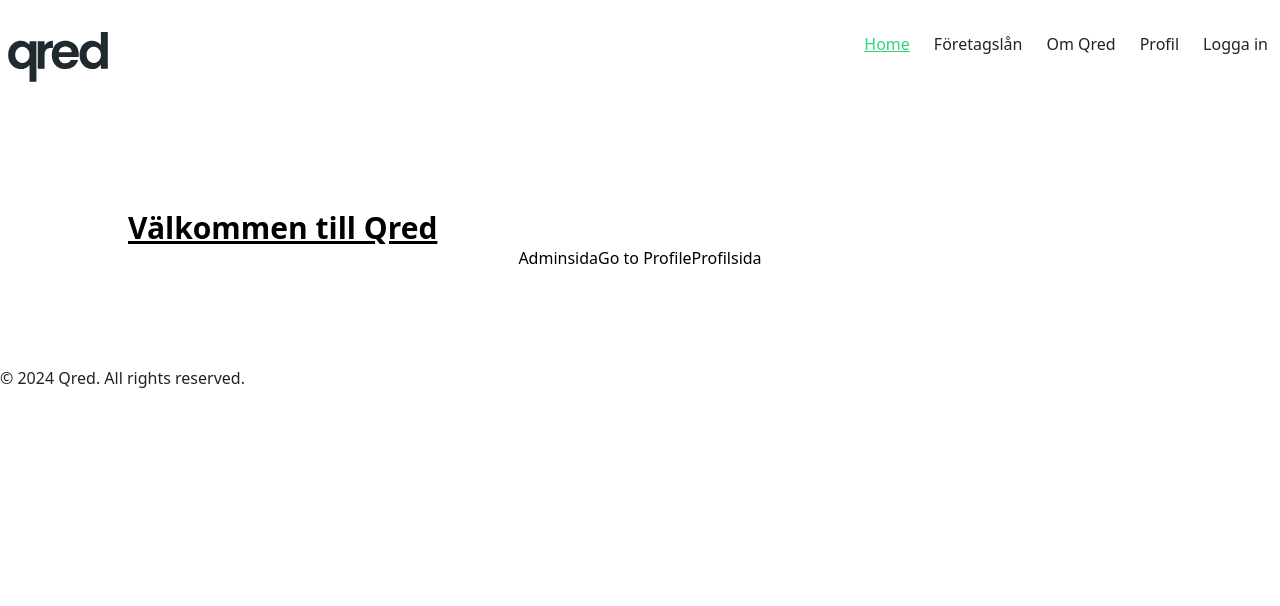
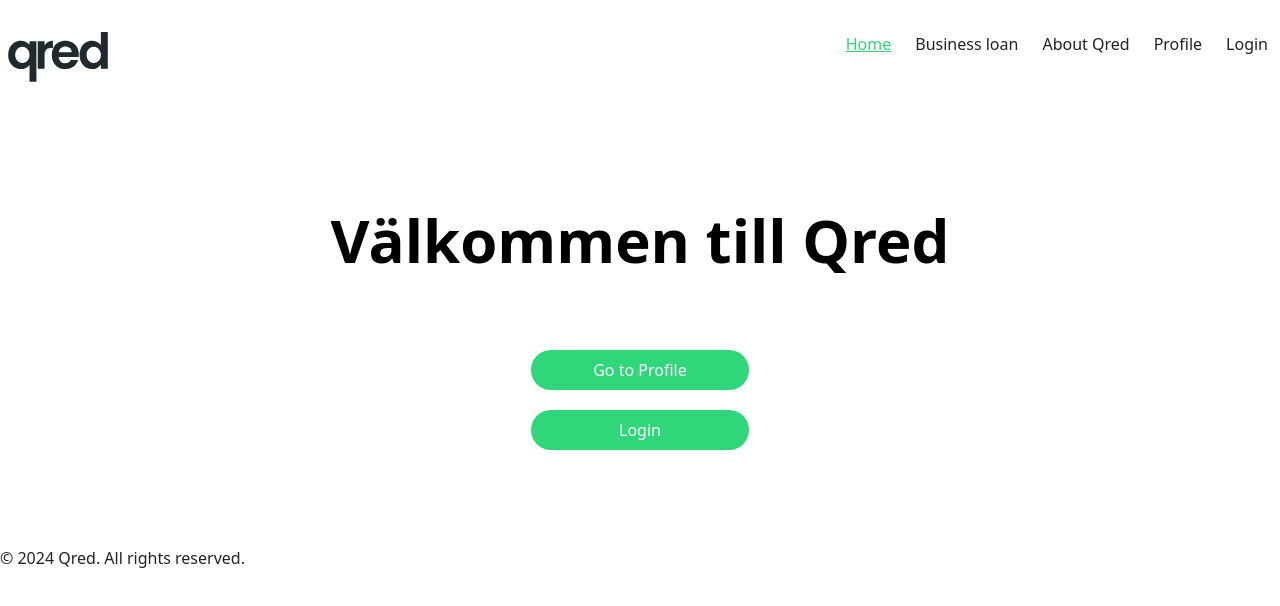
Before and after one commit to MikaelaJ/qred-next-rtk, a Next.js app: page / in a window 1280 px wide. Shown: the top 606 px of the page. Built offline with nearby package versions, Linux system fonts and the light colour scheme.

Commit message:
feat: Add tailwind varibles and fix Userlist view

```diff
--- a/app/admin/page.tsx
+++ b/app/admin/page.tsx
@@ -2,12 +2,9 @@ import { UserList } from "../components/admin/UserList";
 
 export default function VerifyPage() {
   return (
-    <>
-      <h1>Admin page</h1>
-      <p>
-        Admin - Userlist
-      </p>
+    <section className="flex-col max-w-4xl container justify-center">
+     <h3 className="flex text-4xl font-poppins font-bold justify-center">Lista på användare:</h3>
       <UserList/>
-    </>
+    </section>
   );
 }
--- a/app/components/Header.tsx
+++ b/app/components/Header.tsx
@@ -11,20 +11,20 @@ const navLinks = [
     url: "/",
   },
   {
-    title: "Företagslån",
-    url: "https://www.qred.se/foretagslan",
+    title: "Business loan",
+    url: "https://en.qred.se/businessloan",
   },
   {
-    title: "Om Qred",
+    title: "About Qred",
     url: "https://www.qred.se/om-oss",
   },
   {
-    title: "Profil",
+    title: "Profile",
     url: "/profile",
   },
   {
-    title: "Logga in",
-    url: "/login",
+    title: "Login",
+    url: "/admin",
   },
 ];
 
--- a/app/components/admin/UserList.tsx
+++ b/app/components/admin/UserList.tsx
@@ -28,15 +28,15 @@ export const UserList = () => {
 
   if (isSuccess && data) {
     return (
-      <div className="">
-        <h3>Lista på användare:</h3>
+      <div className="flex justify-center">
+        {
+          <div className="flex-col py-12 w-1/2 ">
+            {data.map((user: UsersApiResponse, index:number) => (
+              <div className={`${index & 1 ? "bg-black-qred-lighter" : "bg-white"} py-2 px-2`} key={index}>
+              <h1 className="text-secondary-qred text-2xl font-bold">{user.name}</h1>
+              <p className="text-sm"><span className="font-bold">User name: </span>{user.username}</p>
+              <p className="text-sm"><span className="font-bold">Email: </span> {user.email}</p>
 
-        {
-          <div>
-            {data.map((user: UsersApiResponse, index:number) => (
-              <div key={index}>
-              <h2>{user.name}</h2>
-              <h4>{user.username}</h4>
               </div>
             ))}
           </div>
--- a/app/page.tsx
+++ b/app/page.tsx
@@ -1,20 +1,20 @@
 import type { Metadata } from "next";
 import Link from "next/link";
 
-/* import Profile from "../components/Profile"; */
-
 export default function Home() {
   return (
-    <main className="flex flex-col items-center justify-between p-24">
-      <div className="flex container max-w-5xl items-center justify-between lg:flex">
-        <h1 className="text-3xl font-bold underline">Välkommen till Qred</h1>
+    <main className="flex flex-col items-center justify-center p-24 w-full">
+      <div className="flex ">
+        <h1 className="text-6xl font-bold mb-20">Välkommen till Qred</h1>
       </div>
-      <div>
-        <a href="/admin">Adminsida</a>
-        <Link href="/profile">Go to Profile</Link>
-        <a href="/profile">Profilsida</a>
+      <div className="container flex-col space-y-5 justify-center w-1/5">
+        <button className="flex bg-primary-qred w-full py-2 rounded-full justify-center text-white">
+          <Link href="/profile">Go to Profile</Link>
+        </button>
+        <button className="flex bg-primary-qred w-full py-2 rounded-full justify-center text-white">
+          <Link href="/admin">Login</Link>
+        </button>
       </div>
-      {/*  <Profile /> */}
     </main>
   );
 }
--- a/tailwind.config.js
+++ b/tailwind.config.js
@@ -20,16 +20,28 @@ module.exports = {
         transparent: "transparent",
         current: "currentColor",
         primary: {
-          qred: "#2fd67a",
+          qred: {
+            light: "#ff5a5f",
+            DEFAULT: "#2fd67a",
+            dark: "#ff5a5f",
+          },
         },
         secondary: {
-          qred: "#214749",
+          qred: {
+            light: "#ff5a5f",
+            DEFAULT: "#214749",
+            dark: "#ff5a5f",
+          },
         },
         black: {
-          qred: "#222"
-        }
+          qred: {
+            lighter: "#DEDEDE",
+            DEFAULT: "#222",
+            darker: "#1A1A1A",
+          },
+        },
       },
     },
   },
   plugins: [],
-}
+};
```
